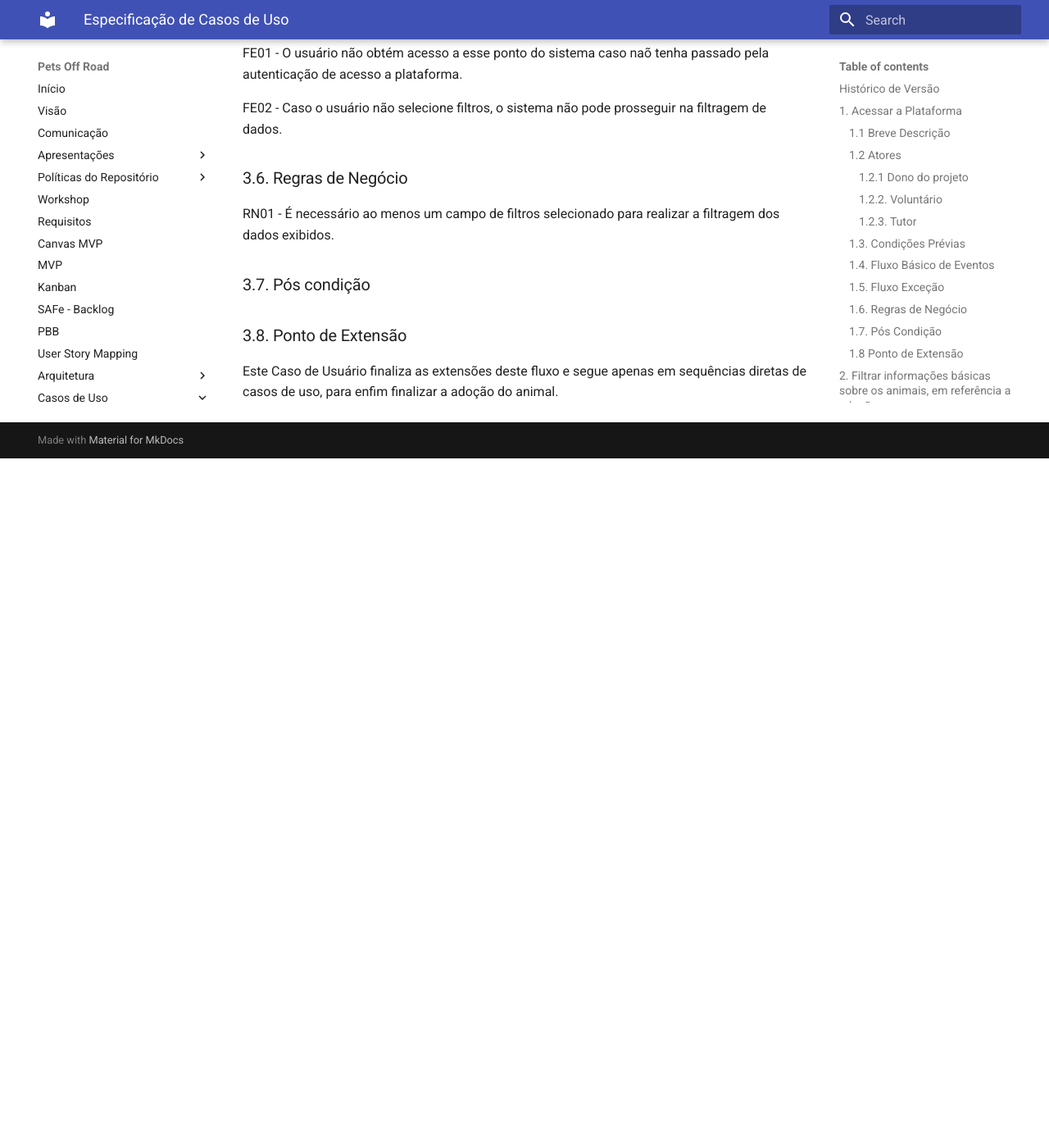
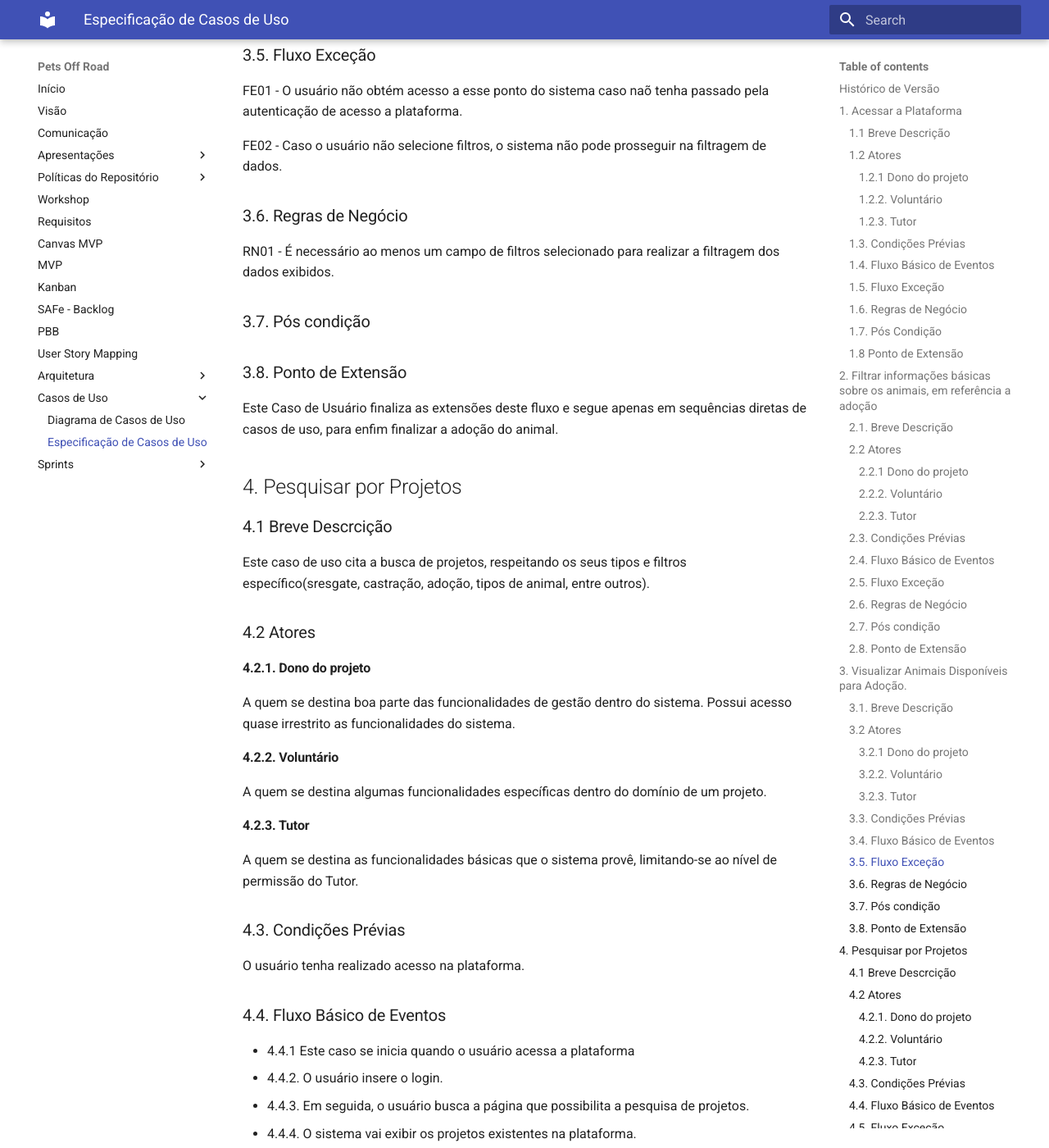
Before and after one commit to mdsreq-fga-unb/2022.1-pets-off-road, an MkDocs documentation site: the page built from docs/atividadeExtra.md, in a window 1280 px wide and 1400 px high, scrolled down 4526 px. Shown: the whole window at 82% size. Built offline with MkDocs 1.6.1 and Material for MkDocs 9.7.7, drawn with Linux system fonts in a browser that asks for light colours; before the commit the page ends 5085 px from its top, so only the background shows below that; some of the changed text lies outside the part shown.

Commit message:
Adicionando diagrama e finalizando especificações de casos de uso Co-authored-by: Pedro Helias <pedrohelias95@hotmail.com>

```diff
--- a/docs/atividadeExtra.md
+++ b/docs/atividadeExtra.md
@@ -3,9 +3,10 @@
 ## Histórico de Versão
 
 
-|    Data    | Versão |                          Descrição                          |            Autor(es)             |
-| :--------: | :----: | :---------------------------------------------------------: | :------------------------------: |
-| 24/08/2022 |  0.1   |                    Criação do documento                     |   Pedro Helias    |
+|    Data    | Versão |           Descrição           |            Autor(es)             |
+| :--------: | :----: | :---------------------------: | :------------------------------: |
+| 24/08/2022 |  0.1   |     Criação do documento      |           Pedro Helias           |
+| 25/08/2022 |  0.2   | Adicionando mais casos de uso | Gabriel Marcolino e Pedro Helias |
 
 Neste documento serão apresentadas especificações singulares sobre os casos de uso levantados pelo time.
 
@@ -102,7 +103,7 @@
 
 ### 2.6. Regras de Negócio
 
-RN01 - É necessário ao menos um campo de filtros selecionado para realizar a filtragem dos dados exibidos.
+RN01 - É necessário ao menos um campo de filtros selecionado para realizar a filtragem dos dados exibidos(sexo, temperamento, porte do animal, raça, idade, entre outros).
 
 ### 2.7. Pós condição
 
@@ -160,3 +161,89 @@
 ### 3.8. Ponto de Extensão
 
 Este Caso de Usuário finaliza as extensões deste fluxo e segue apenas em sequências diretas de casos de uso, para enfim finalizar a adoção do animal.
+
+## 4. Pesquisar por Projetos
+
+### 4.1 Breve Descrcição
+
+Este caso de uso cita a busca de projetos, respeitando os seus tipos e filtros específico(sresgate, castração, adoção, tipos de animal, entre outros).
+
+### 4.2 Atores
+
+#### 4.2.1. Dono do projeto
+
+A quem se destina boa parte das funcionalidades de gestão dentro do sistema. Possui acesso quase irrestrito as funcionalidades do sistema.
+
+#### 4.2.2. Voluntário
+
+A quem se destina algumas funcionalidades específicas dentro do domínio de um projeto.
+
+#### 4.2.3. Tutor
+
+A quem se destina as funcionalidades básicas que o sistema provê, limitando-se ao nível de permissão do Tutor.
+
+### 4.3. Condições Prévias
+
+O usuário tenha realizado acesso na plataforma.
+
+### 4.4. Fluxo Básico de Eventos
+
+- 4.4.1 Este caso se inicia quando o usuário acessa a plataforma
+- 4.4.2. O usuário insere o login.
+- 4.4.3. Em seguida, o usuário busca a página que possibilita a pesquisa de projetos.
+- 4.4.4. O sistema vai exibir os projetos existentes na plataforma.
+
+### 4.5. Fluxo Exceção
+
+FE01 - O usuário não obtém acesso a esse ponto do sistema caso não tenha passado pela autenticação de acesso a plataforma.
+
+### 4.6. Regras de Negócio
+
+RN01 - É necessário ao menos um campo de filtro selecionado para realizar a pesquisa(resgate, castração, adoção, tipos de animal, entre outros).
+
+### 4.7. Pós condição
+
+### 4.8. Ponto de Extensão
+
+Este Caso de Usuário se origina a partir da extensão acessar a plataforma.
+
+## 5. Pesquisar por Documentos
+
+### 5.1 Breve Descrcição
+
+### 5.2 Atores
+
+#### 5.2.1. Dono do projeto
+
+A quem se destina boa parte das funcionalidades de gestão dentro do sistema. Possui acesso quase irrestrito as funcionalidades do sistema.
+
+#### 5.2.2. Voluntário
+
+A quem se destina algumas funcionalidades específicas dentro do domínio de um projeto.
+
+### 5.3. Condições Prévias
+
+O usuário tenha realizado acesso na plataforma e entrado na página do projeto.
+
+### 5.4. Fluxo Básico de Eventos
+
+- 4.4.1. Este caso se inicia quando o usuário acessa a plataforma
+- 4.4.2. O usuário insere o login.
+- 4.4.3. Em seguida, o usuário busca a página do projeto.
+- 4.4.4. Realiza uma pesquisa de documento.
+
+### 5.5. Fluxo Exceção
+
+FE01 - O usuário não obtém acesso a esse ponto do sistema caso não tenha passado pela autenticação de acesso a plataforma.
+
+FE02 - O usuário não obtem acesso a esse ponto do sistema caso o usuário não seja voluntário ou dono do projeto.
+
+### 5.6. Regras de Negócio
+
+RN01 - Ao menos uma campo selecionado na busca(data, animal, usuário, entre outros).
+
+### 5.7. Pós condição
+
+### 5.8. Ponto de Extensão
+
+O caso de uso divide a mesma inclusão que "Gerenciar Cadastro de Animal".
```
Also changed, not shown: docs/diagramaCasosdeUso.md (+6 -3 lines), docs/imagens/diagrama_cados_de_uso.png (added).
